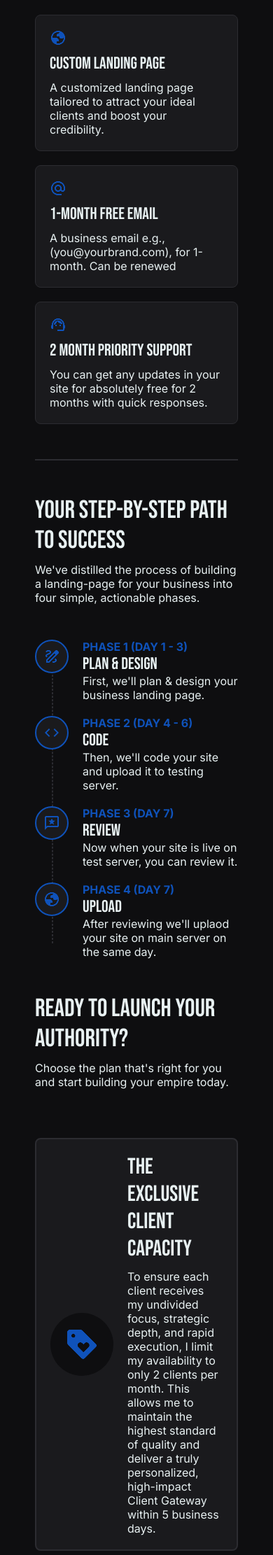
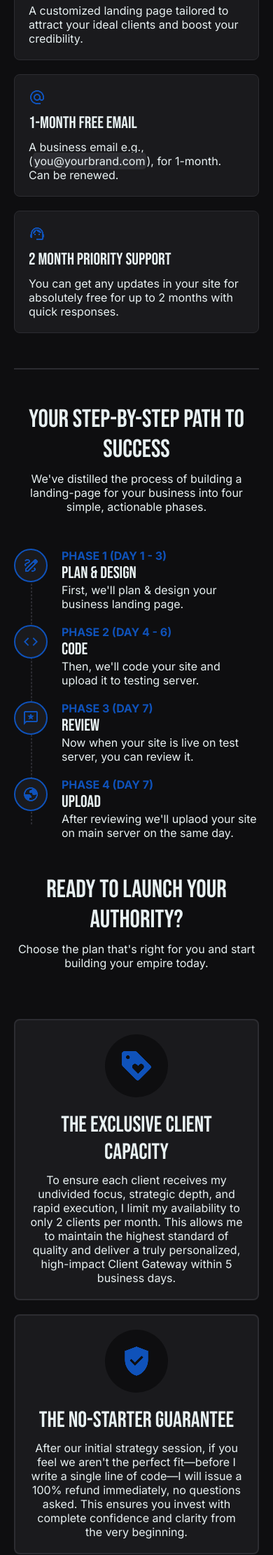
Before and after one commit to coderadi-in/coderadi, a Flask app: page /services/the-authority-launchpad in a window 390 px wide. Shown: the part 2578-4800 px from the top of the page at 70% size. Run offline with Flask 3, Linux system fonts and the light colour scheme.

Commit message:
Added responsiveness to 'The Authority Launchpad' page.

```diff
--- a/static/css/services/the-authority-launchpad.css
+++ b/static/css/services/the-authority-launchpad.css
@@ -1,6 +1,12 @@
 /* | BASE */
 
 .main {padding: 50px;}
+
+.highlight {
+    padding: 2px;
+    border-radius: 5px;
+    background-color: var(--border);
+}
 
 .glowlight {
     position: fixed;
@@ -42,10 +48,10 @@
     height: 100vh;
     display: grid;
     align-items: center;
-    grid-template-columns: repeat(auto-fit, minmax(250px, 1fr));
+    grid-template-columns: repeat(auto-fit, minmax(436px, 1fr));
 }
 
-.hero .h1 {font-size: clamp(5rem, 36px, 10vw);}
+.hero .h1 {font-size: min(5rem, 10vw);}
 
 .hero .btn.fl {
     position: relative;
@@ -147,6 +153,8 @@
 
 /* | ROADMAP */
 
+.roadmap .head {text-align: center;}
+
 .roadmap .body {
     position: relative;
     z-index: 0;
@@ -175,6 +183,11 @@
     color: var(--primary);
     text-transform: uppercase;
 }
+
+
+/* | PRICING */
+
+.pricing .head {text-align: center;}
 
 
 /* | INFO-SEC */
@@ -226,3 +239,22 @@
 
 .faqs summary {cursor: pointer;}
 .faqs summary::marker {content: '';}
+
+
+/* | RES 568 */
+
+@media (max-width: 568px) {
+    .main {padding: 20px;}
+    .main .hero {grid-template-columns: 1fr;}
+}
+
+
+/* | RES 425 */
+
+@media (max-width: 425px) {
+    .info-sec .info {
+        flex-direction: column;
+        align-items: center;
+        text-align: center;
+    }
+}
--- a/templates/services/the-authority-launchpad.html
+++ b/templates/services/the-authority-launchpad.html
@@ -159,14 +159,14 @@
                         alt="Email" class="icon">
                     <h3 class="h3">1-month free email</h3>
                     <p class="para">A business email e.g., (<span class="highlight">you@yourbrand.com</span>), for
-                        1-month. Can be renewed</p>
+                        1-month. Can be renewed.</p>
                 </div>
 
                 <div class="feature column gap-10">
                     <img src="{{ url_for('static', filename='assets/services/the-authority-launchpad/support.png') }}"
                         alt="Support" class="icon">
                     <h3 class="h3">2 month priority support</h3>
-                    <p class="para">You can get any updates in your site for absolutely free for 2 months with quick
+                    <p class="para">You can get any updates in your site for absolutely free for up to 2 months with quick
                         responses.</p>
                 </div>
             </div>
@@ -264,7 +264,7 @@
 
             <div class="info row gap-20">
                 <div class="icon-content">
-                    <img src="{{ url_for('static', filename='assets/services/the-authority-launchpad/info-performance.png') }}"
+                    <img src="{{ url_for('static', filename='assets/services/the-authority-launchpad/info-nostarter.png') }}"
                         alt="Performace promise" class="icon">
                 </div>
 
@@ -279,7 +279,7 @@
 
             <div class="info row gap-20">
                 <div class="icon-content">
-                    <img src="{{ url_for('static', filename='assets/services/the-authority-launchpad/info-nostarter.png') }}"
+                    <img src="{{ url_for('static', filename='assets/services/the-authority-launchpad/info-performance.png') }}"
                         alt="No starter" class="icon">
                 </div>
 
@@ -287,7 +287,7 @@
                     <h2 class="h2">The Performance Promise Guarantee</h2>
 
                     <p class="para">I stand firmly behind the results of your Launchpad. If your new Client Gateway,
-                        with traffic from your Instagram profile, does not generate at least 5 qualified lead inquiries
+                        <i><span class="highlight">with traffic from your Social media profile</span></i>, does not generate at least 5 qualified lead inquiries
                         within 30 days of launch, I will provide an additional month of dedicated optimization and
                         strategic support at no extra cost until it does. Your success is my commitment.</p>
                 </div>
@@ -305,7 +305,7 @@
                     </summary>
 
                     <p class="para">The Authority Launchpad is not just a website—it's a conversion-focused Client
-                        Gateway built on a proven strategy to turn Instagram visitors into booked clients. It includes
+                        Gateway built on a proven strategy to turn Social media visitors into booked clients. It includes
                         pre-written copy frameworks, automated qualification elements, trust-building sections, and a
                         seamless booking flow—all designed to reduce friction and increase conversions from day one.</p>
                 </details>
@@ -329,7 +329,7 @@
                     </summary>
 
                     <p class="para">From the start of our strategy session, your custom Client Gateway will be built,
-                        reviewed, and launched in <strong>5 business days or less</strong>. This includes design, copy,
+                        reviewed, and launched in <strong>5 business days</strong>. This includes design, copy,
                         integration, and launch support.</p>
                 </details>
 
@@ -339,7 +339,7 @@
                         <img src="{{ url_for('static', filename='assets/services/the-authority-launchpad/open.png') }}" alt="Expand" class="icon">
                     </summary>
 
-                    <p class="para">Not at all. I handle everything—from setup to launch—and include 1 month of minor
+                    <p class="para">Not at all. I handle everything—from setup to launch—and include up to 2 months of minor
                         edits and support post-launch. You'll also receive access to analytics, but no technical
                         knowledge is required on your part.</p>
                 </details>
```
